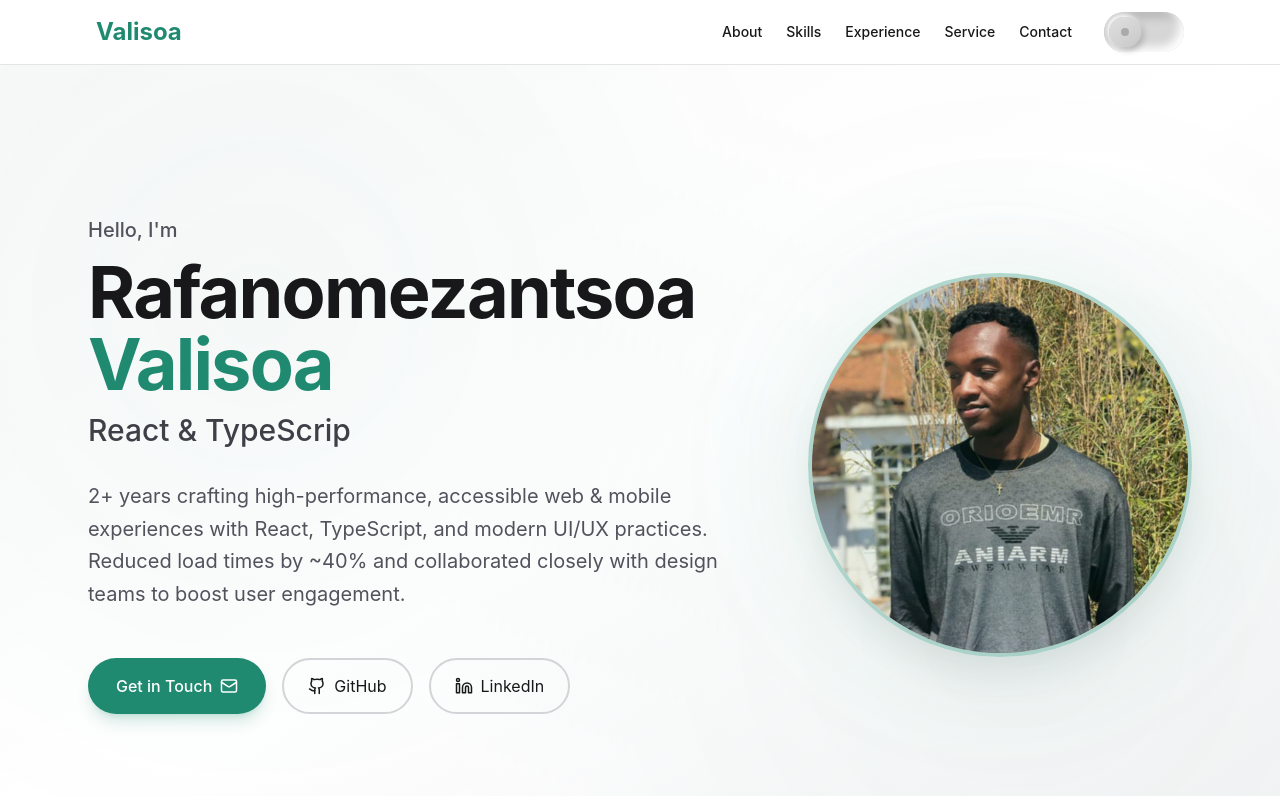
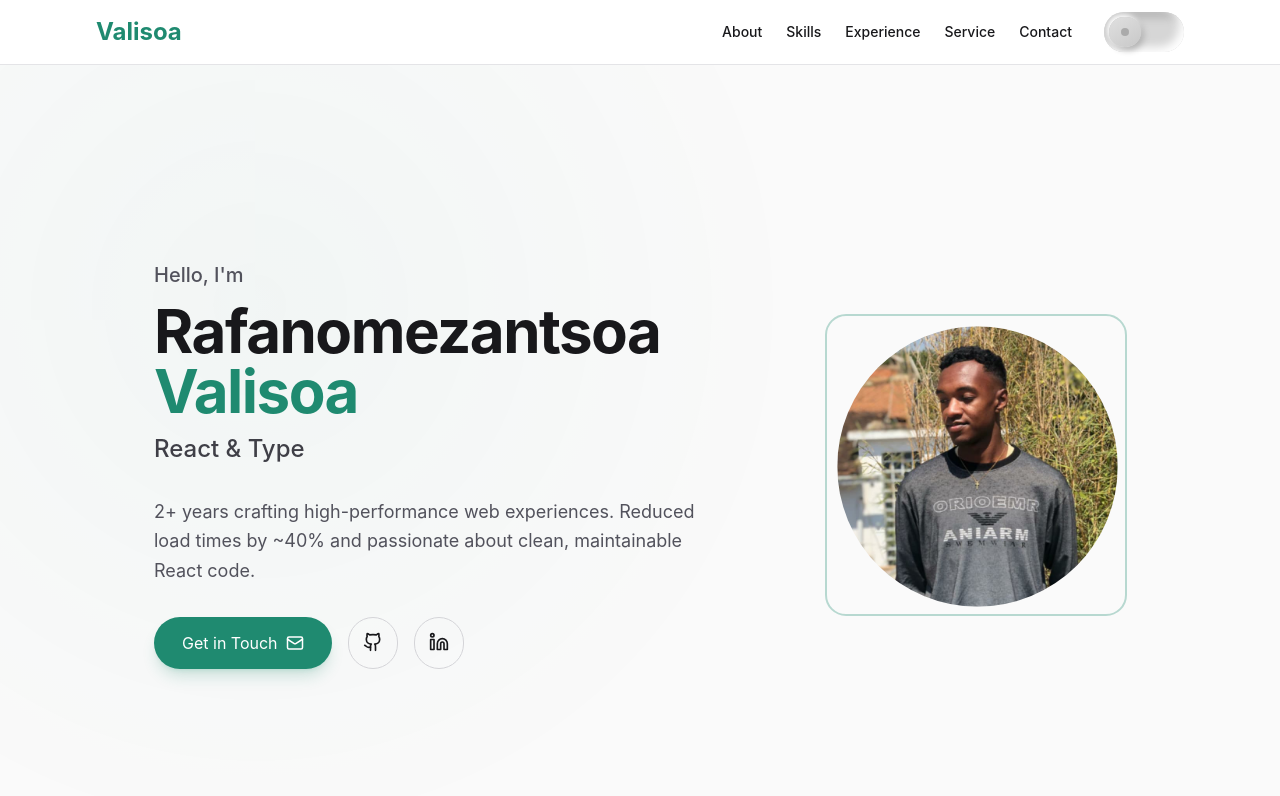
Before and after one commit to valisoa01/folio-port, a React (Vite) app: page / in a window 1280 px wide. Shown: the top 796 px of the page. Built offline with nearby package versions, Linux system fonts and the light colour scheme.

Commit message:
feat: add project

```diff
--- a/src/components/Hero.tsx
+++ b/src/components/Hero.tsx
@@ -1,11 +1,11 @@
 import { useEffect, useRef } from 'react';
 import Photo from '../assets/photo-valisoa.jpeg';
 import { ArrowDown, Github, Linkedin, Mail } from 'lucide-react';
-
+import './style.css';
 export default function Hero() {
   const typedRef = useRef<HTMLSpanElement>(null);
 
-   useEffect(() => {
+  useEffect(() => {
     const texts = [
       "Frontend Developer",
       "React & TypeScript Specialist",
@@ -44,120 +44,90 @@ export default function Hero() {
       setTimeout(type, speed);
     };
 
-    type();
+    const timer = setTimeout(type, 500);
+    return () => clearTimeout(timer);
   }, []);
 
   return (
     <section
       id="about"
-      className={`
-        relative min-h-screen flex items-center justify-center
-        bg-gradient-to-br from-zinc-50 via-white to-zinc-100
-        dark:from-zinc-950 dark:via-zinc-900 dark:to-zinc-950
-        transition-colors duration-500 ease-in-out
-        overflow-hidden
-      `}
+      className="relative min-h-screen flex items-center justify-center bg-zinc-50 dark:bg-zinc-950 transition-colors duration-500 overflow-hidden"
     >
        <div className="absolute inset-0 opacity-20 dark:opacity-10 pointer-events-none">
-        <div className="absolute inset-0 bg-[radial-gradient(circle_at_20%_30%,#1F8A7030_0%,transparent_50%)] animate-pulse-slow" />
-        <div className="absolute inset-0 bg-[radial-gradient(circle_at_80%_70%,#1F8A7030_0%,transparent_50%)] animate-pulse-slow delay-1000" />
+        <div className="absolute inset-0 bg-[radial-gradient(circle_at_20%_30%,#1F8A7030_0%,transparent_50%)] animate-pulse" />
       </div>
 
-      <div className="relative z-10 max-w-6xl mx-auto px-6 py-20 md:py-0 text-center md:text-left flex flex-col md:flex-row items-center gap-12 md:gap-16">
-         <div className="flex-1 space-y-6 md:space-y-8">
+      <div className="relative z-10 max-w-6xl mx-auto px-6 flex flex-col md:flex-row items-center gap-12 md:gap-24">
+
+         <div className="flex-1 space-y-8 text-center md:text-left">
           <div className="space-y-3">
             <p className="text-lg md:text-xl text-zinc-600 dark:text-zinc-400 font-medium">
               Hello, I'm
             </p>
-            <h1 className="text-4xl sm:text-5xl md:text-6xl lg:text-7xl font-bold tracking-tight">
-              Rafanomezantsoa <br className="hidden sm:block" />
-              <span className="text-primary">Valisoa</span>
+            <h1 className="text-4xl sm:text-6xl font-bold tracking-tight">
+              Rafanomezantsoa <br />
+              <span className="text-primary text-[#1F8A70]">Valisoa</span>
             </h1>
-            <p className="text-xl sm:text-2xl md:text-3xl font-medium text-zinc-700 dark:text-zinc-300">
-              <span ref={typedRef} className="inline-block min-w-[280px] text-left">
+            <p className="text-xl sm:text-2xl font-medium text-zinc-700 dark:text-zinc-300">
+              <span ref={typedRef} className="inline-block min-w-[280px]">
                 Frontend Developer
               </span>
             </p>
           </div>
 
-          <p className="text-base sm:text-lg md:text-xl text-zinc-600 dark:text-zinc-400 max-w-2xl leading-relaxed">
-            2+ years crafting high-performance, accessible web & mobile experiences with React, TypeScript, and modern UI/UX practices.
-            Reduced load times by ~40% and collaborated closely with design teams to boost user engagement.
+          <p className="text-base sm:text-lg text-zinc-600 dark:text-zinc-400 max-w-xl leading-relaxed">
+            2+ years crafting high-performance web experiences. Reduced load times by ~40% and passionate about clean, maintainable React code.
           </p>
 
-           <div className="flex flex-wrap gap-4 justify-center md:justify-start pt-4">
-            <a
-              href="#contact"
-              className={`
-                inline-flex items-center gap-2 px-7 py-3.5 rounded-full
-                bg-primary text-white font-medium
-                hover:bg-primary/90 transition-all duration-300
-                shadow-lg shadow-primary/20 hover:shadow-primary/30
-                transform hover:-translate-y-1
-              `}
-            >
-              Get in Touch
-              <Mail size={18} />
+          <div className="flex flex-wrap gap-4 justify-center md:justify-start">
+            <a href="#contact" className="inline-flex items-center gap-2 px-7 py-3.5 rounded-full bg-[#1F8A70] text-white hover:scale-105 transition-transform shadow-lg shadow-[#1F8A70]/20">
+              Get in Touch <Mail size={18} />
             </a>
-
-            <a
-              href="https://github.com/YOUR_USERNAME"
-              target="_blank"
-              rel="noopener noreferrer"
-              className={`
-                inline-flex items-center gap-2 px-6 py-3.5 rounded-full
-                border-2 border-zinc-300 dark:border-zinc-700
-                hover:border-primary hover:text-primary
-                transition-all duration-300
-              `}
-            >
-              <Github size={18} />
-              GitHub
-            </a>
-
-            <a
-              href="https://linkedin.com/in/YOUR_LINKEDIN"
-              target="_blank"
-              rel="noopener noreferrer"
-              className={`
-                inline-flex items-center gap-2 px-6 py-3.5 rounded-full
-                border-2 border-zinc-300 dark:border-zinc-700
-                hover:border-primary hover:text-primary
-                transition-all duration-300
-              `}
-            >
-              <Linkedin size={18} />
-              LinkedIn
-            </a>
+            <div className="flex gap-4">
+               <a href="#" className="p-3.5 rounded-full border border-zinc-300 dark:border-zinc-700 hover:text-[#1F8A70] transition-colors"><Github size={20} /></a>
+               <a href="#" className="p-3.5 rounded-full border border-zinc-300 dark:border-zinc-700 hover:text-[#1F8A70] transition-colors"><Linkedin size={20} /></a>
+            </div>
           </div>
         </div>
 
-         <div className="flex-shrink-0 relative">
-          <div className={`
-            w-64 h-64 sm:w-80 sm:h-80 md:w-96 md:h-96
-            rounded-full overflow-hidden
-            border-4 border-primary/30 dark:border-primary/20
-            shadow-2xl shadow-black/10 dark:shadow-black/40
-            transition-all duration-500
-            hover:scale-105 hover:rotate-2
-          `}>
-             <img
-              src={Photo}
-              alt="Valisoa - Frontend Developer"
-              className="w-full h-full object-cover"
-            />
+         <div className="flex-shrink-0 relative group">
+          <div className="svg-frame">
+             <svg style={{ '--i': 1, '--j': 5 } as any} viewBox="0 0 344 344">
+              <rect x="22" y="22" width="300" height="300" rx="20" stroke="#1F8A70" strokeWidth="2" opacity="0.3" />
+            </svg>
+
+             <svg style={{ '--i': 2, '--j': 4 } as any} viewBox="0 0 344 344">
+              <circle id="out2" cx="172" cy="172" r="130" stroke="#1F8A70" strokeWidth="1" strokeDasharray="10 5" />
+            </svg>
+
+             <svg style={{ '--i': 3, '--j': 3 } as any} viewBox="0 0 344 344">
+              <circle id="out3" cx="172" cy="172" r="100" strokeWidth="2" fill="none" />
+            </svg>
+
+             <svg style={{ '--i': 4, '--j': 2 } as any} viewBox="0 0 344 344">
+              <rect id="inner1" x="72" y="72" width="200" height="200" rx="100" stroke="#1F8A70" strokeWidth="2" />
+            </svg>
+
+             <div
+              className="absolute w-[300px] h-[300px] transition-all duration-500 z-10 overflow-hidden rounded-full  border-[#1F8A70]/50 group-hover:rotate-[-10deg] group-hover:skew-x-[10deg] group-hover:translate-x-[45px] group-hover:translate-y-[-35px]"
+              style={{
+                transformStyle: 'preserve-3d',
+                boxShadow: '20px 20px 50px rgba(,0,0,0.2)'
+              }}
+            >
+              <img
+                src={Photo}
+                alt="Valisoa Profile"
+                className="w-[85%] rounded-full h-[85%]  mt-[1.5rem] ml-[1.5rem] object-cover scale-110 group-hover:scale-100 transition-transform duration-500"
+              />
+               <div id="center1" className="absolute top-4 right-4 w-6 h-6 rounded-full bg-[#ff0]" />
+            </div>
           </div>
-
-           <div className="absolute inset-0 rounded-full bg-primary/10 dark:bg-primary/5 blur-3xl animate-pulse-slow pointer-events-none" />
         </div>
       </div>
 
-       <a
-        href="#skills"
-        className="absolute bottom-8 left-1/2 -translate-x-1/2 animate-bounce"
-        aria-label="Scroll down"
-      >
-        <ArrowDown size={32} className="text-zinc-400 dark:text-zinc-600" />
+      <a href="#skills" className="absolute bottom-8 animate-bounce text-zinc-400">
+        <ArrowDown size={32} />
       </a>
     </section>
   );
--- /dev/null
+++ b/src/components/Project.tsx
@@ -0,0 +1,16 @@
+import React from 'react';
+import Expense from '../assets/expense.png';
+import Typing from '../assets/typing.png';
+const Project = () => {
+	const images = [
+		Expense,
+		Typing
+	]
+	return (
+		<div>
+
+		</div>
+	 );
+}
+
+export default Project;
--- /dev/null
+++ b/src/components/style.css
@@ -0,0 +1,32 @@
+.svg-frame {
+  position: relative;
+  width: 300px;
+  height: 300px;
+  transform-style: preserve-3d;
+  display: flex;
+  justify-content: center;
+  align-items: center;
+}
+
+.svg-frame svg {
+  position: absolute;
+  transition: .5s;
+  z-index: calc(1 - (0.2 * var(--j)));
+  transform-origin: center;
+  width: 344px;
+  height: 344px;
+  fill: none;
+}
+
+.svg-frame:hover svg {
+  transform: rotate(-80deg) skew(30deg) translateX(calc(45px * var(--i))) translateY(calc(-35px * var(--i)));
+}
+
+#out2 { animation: rotate16 7s ease-in-out infinite alternate; transform-origin: center; }
+#out3 { animation: rotate16 3s ease-in-out infinite alternate; transform-origin: center; stroke: #ff0; }
+#inner1 { animation: rotate16 4s ease-in-out infinite alternate; transform-origin: center; }
+#center1 { animation: rotate16 2s ease-in-out infinite alternate; }
+
+@keyframes rotate16 {
+  to { transform: rotate(360deg); }
+}
```
Also changed, not shown: src/assets/image.png (added).
